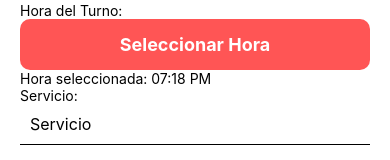
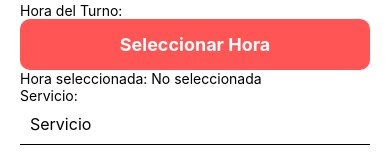
Before and after one commit to OriPalm/Estrella-Movil, a React Native app: screen /AgregarTurno in a window 390 px wide. Shown: the part 287-447 px from the top of the page. Built offline with nearby package versions, Linux system fonts and the light colour scheme.

Commit message:
Corregido horario automatico al tomar turno

```diff
--- a/screens/agregarTurnos.js
+++ b/screens/agregarTurnos.js
@@ -8,12 +8,10 @@ import { collection, addDoc, query, where, getDocs } from 'firebase/firestore';
 export default function AgregarTurnos() {
   const route = useRoute();
   const navigation = useNavigation();
-
   const { fechaSeleccionada } = route.params || {};
-
   const [nombreCliente, setNombreCliente] = useState('');
   const [fechaTurno, setFechaTurno] = useState(fechaSeleccionada || '');
-  const [horaTurno, setHoraTurno] = useState(new Date());
+  const [horaTurno, setHoraTurno] = useState(null); // Cambia a null
   const [servicio, setServicio] = useState('');
   const [showTimePicker, setShowTimePicker] = useState(false);
 
@@ -44,6 +42,12 @@ export default function AgregarTurnos() {
   };
 
   const agregarTurno = async () => {
+    // Validar que se haya seleccionado una hora
+    if (!horaTurno) {
+      Alert.alert('Error', 'Por favor, selecciona una hora antes de agregar el turno.');
+      return;
+    }
+
     if (!nombreCliente || !fechaTurno || !servicio) {
       Alert.alert('Error', 'Por favor, completa todos los campos.');
       return;
@@ -99,7 +103,7 @@ export default function AgregarTurnos() {
     }
 
     setShowTimePicker(false);
-    setHoraTurno(currentTime);
+    setHoraTurno(currentTime); // Solo se actualiza si es válida
   };
 
   return (
@@ -128,14 +132,15 @@ export default function AgregarTurnos() {
       </TouchableOpacity>
       {showTimePicker && (
         <DateTimePicker
-          value={horaTurno}
+          value={horaTurno || new Date()}
           mode="time"
           is24Hour={true}
           display="default"
           onChange={onChangeTime}
         />
       )}
-      <Text>Hora seleccionada: {horaTurno.toLocaleTimeString([], { hour: '2-digit', minute: '2-digit' })}</Text>
+
+      <Text>Hora seleccionada: {horaTurno ? horaTurno.toLocaleTimeString([], { hour: '2-digit', minute: '2-digit' }) : 'No seleccionada'}</Text>
 
       <Text>Servicio:</Text>
       <TextInput
```
